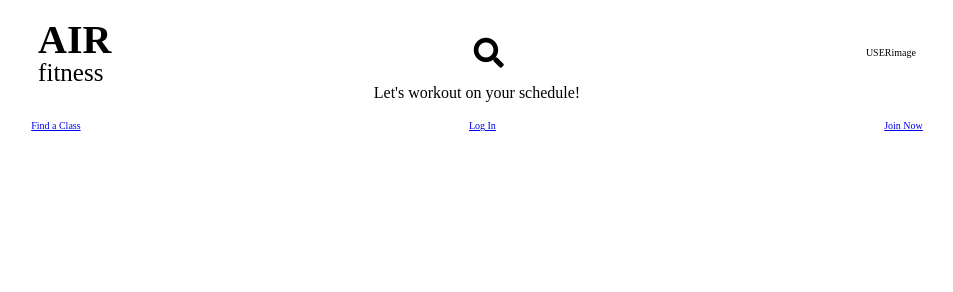
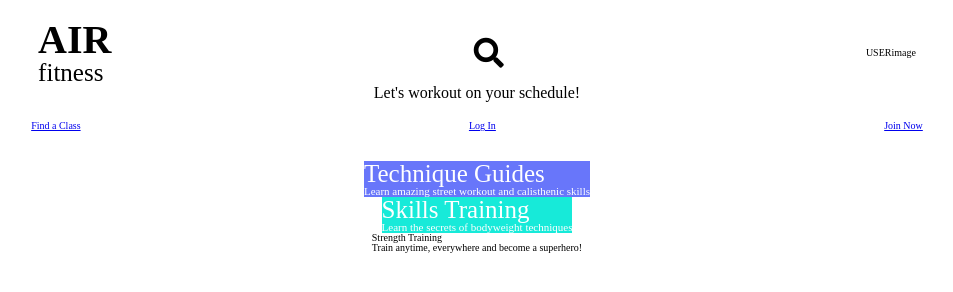
Before and after one commit to airfitness-marketing/AirFitness, a plain HTML site: page index.html in a window 1280 px wide. Shown: the whole page, without its empty margins (163-1116 px from the left). Drawn offline with Linux system fonts and the light colour scheme.

Commit message:
update index.html

```diff
--- a/index.html
+++ b/index.html
@@ -26,6 +26,25 @@
         <a href="join.html">Join Now</a>
     </nav>
 
+    <section class="card-container">
+
+        <div class="card1">
+
+            <h3>Technique Guides</h3>
+            <p>Learn amazing street workout and calisthenic skills</p>
+        </div>
+
+        <div class="card2">
+            <h3>Skills Training</h3>
+            <p>Learn the secrets of bodyweight techniques</p>
+        </div>
+
+        <div class="card3">
+            <h3>Strength Training</h3>
+            <p>Train anytime, everywhere and become a superhero!</p>
+        </div>
+    </section>
+
 </body>
 
 </html>
--- a/less/home-page.less
+++ b/less/home-page.less
@@ -0,0 +1,41 @@
+.card-container {
+    display: flex;
+    flex-direction: column;
+    align-items: center;
+    padding: 30px 0 20px 0;
+
+
+    .card1 {
+        display: flex;
+        flex-direction: column;
+        flex-wrap: wrap;
+        justify-content: center;
+        color: @white;
+        background-color: @cornflower-blue;
+
+        h3 {
+            font-size: 2.5rem;
+        }
+
+        p {
+            font-size: 1.1rem;
+        }
+    }
+
+    .card2 {
+        display: flex;
+        flex-direction: column;
+        flex-wrap: wrap;
+        justify-content: center;
+        color: @white;
+        background-color: @bright-turq;
+
+        h3 {
+            font-size: 2.5rem;
+        }
+
+        p {
+            font-size: 1.1rem;
+        }
+    }
+}
```
Also changed, not shown: css/index.css.
